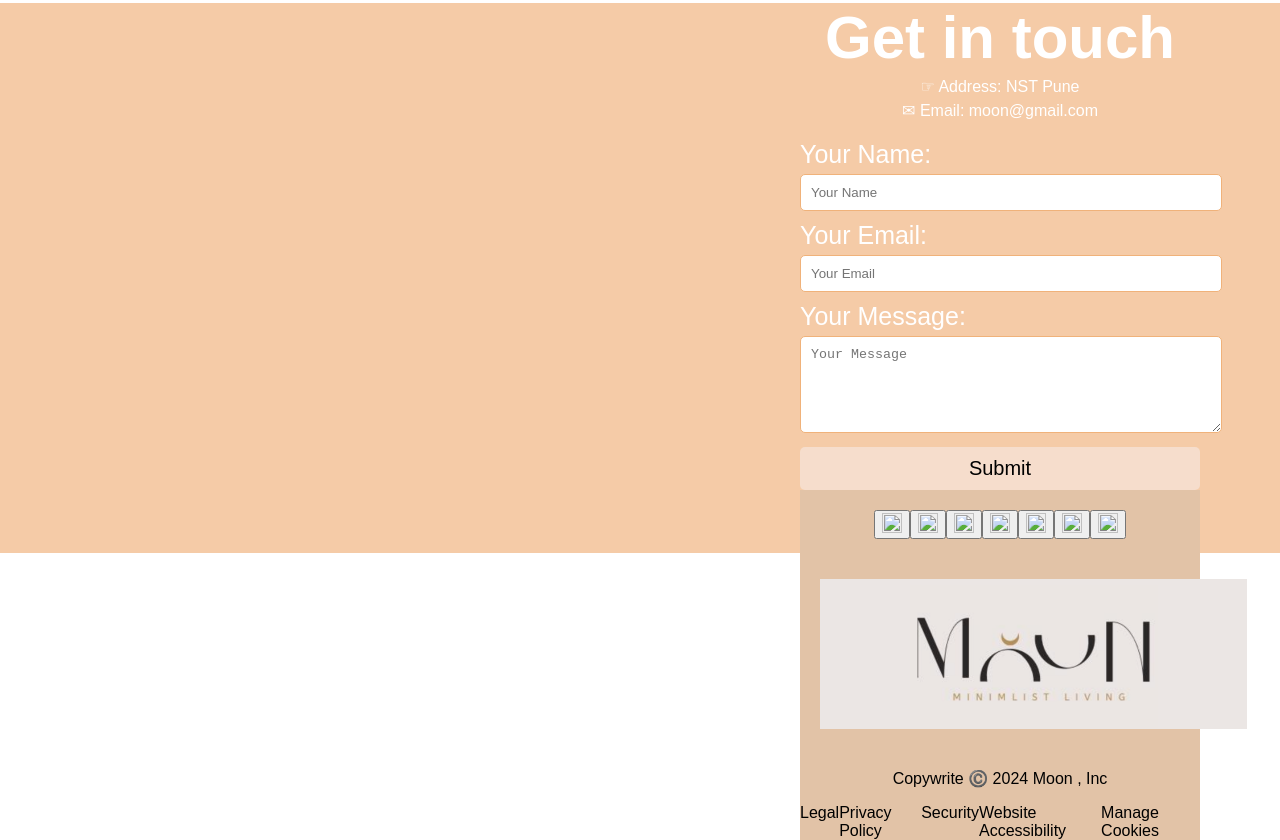
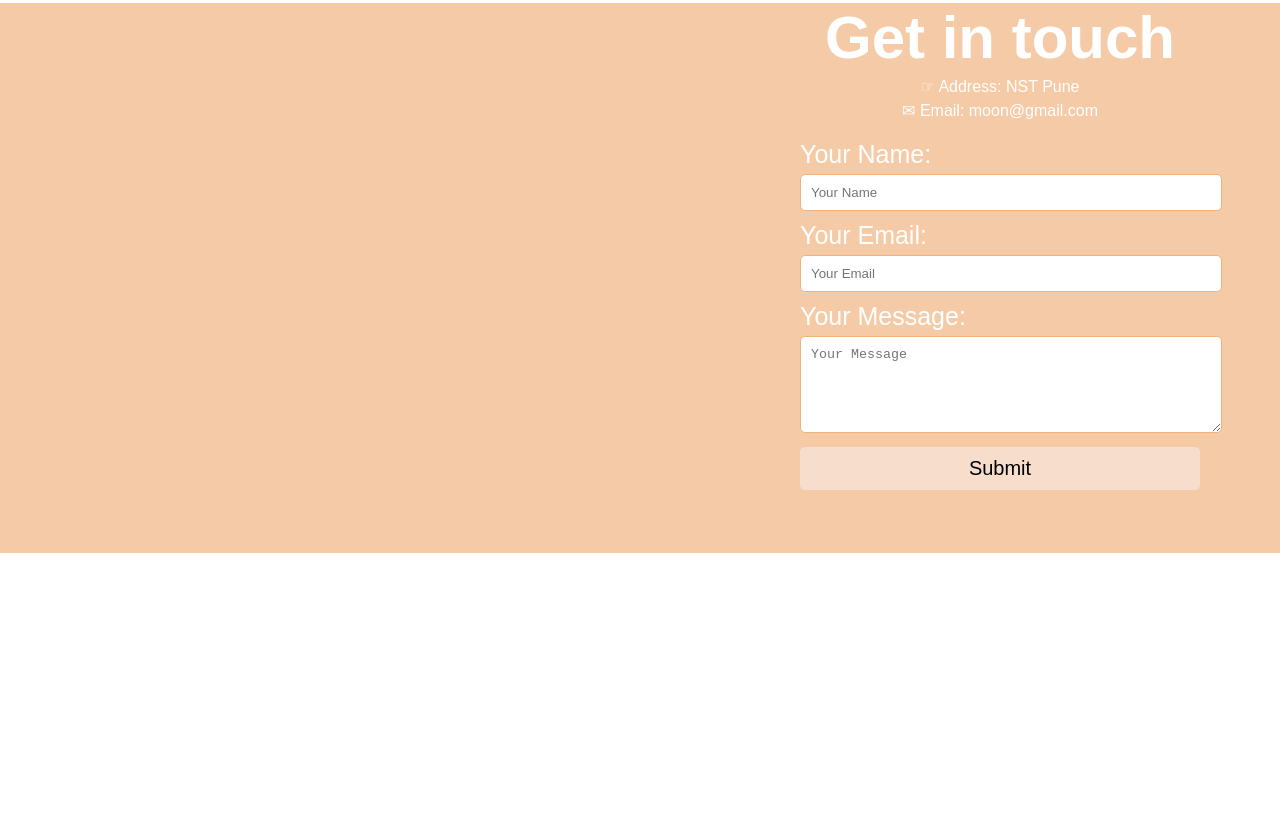
Before and after one commit to Ipshita29/minimalist-living, a plain HTML site: page index.html in a window 1280 px wide. Shown: the part 2671-3511 px from the top of the page. After the commit the page ends 3224 px from the top, so only its background shows below. Drawn offline with Linux system fonts and the light colour scheme.

Commit message:
removing footer from index.html

```diff
--- a/index.html
+++ b/index.html
@@ -31,33 +31,7 @@
         background-color: #d6a477;
     }
 
-    /*footer*/
-    .footer{
-    background-color:#e2c3a7;
-}
-.links{
-    padding: 20px;
-    display: flex;
-    justify-content: center;
 
-}
-.logo{
-    padding: 20px;
-    text-align: center;
-
-}
-.copywrite{
-    text-align: center;
-}
-.policy{
-    display: flex;
-    justify-content: space-around;
-
-}
-.policy a{
-    color: black;
-    text-decoration: none;
-}
 </style>
 </head>
 <body style="margin: 0; font-family: Arial, sans-serif;">
@@ -165,49 +139,7 @@
   <button type="submit"
           style="width: 100%; padding: 10px; background-color: #f6ddcc; color:black; border: none; border-radius: 5px; cursor: pointer;font-size: 20px;">Submit
   </button>
-  <footer class="footer">
-    <div class="links">
-        <button>
-            <img src="instafooter.png" width="20px" height="20px">
 
-        </button>
-        <button>
-            <img src="facebookfooter.png" width="20px" height="20px">
-        </button>
-        <button>
-            <img src="telegramfooter.png" width="20px" height="20px">
-        </button>
-        <button>
-            <img src="twitterfooter.png" width="20px" height="20px">
-        </button>
-        <button>
-            <img src="youtubefooter.png" width="20px" height="20px">
-        </button>
-        <button>
-            <img src="linkedin.png" width="20px" height="20px">
-        </button>
-        <button>
-            <img src="pinterest.png" width="20px" height="20px">
-        </button>
-    </div>
-    <div class="logo">
-        <img src="logo.png" style="height:150px" >
-    </div>
-    <div class="copywrite">
-        <p>
-        Copywrite ©️ 2024 Moon , Inc
-        </p>
-    </div>
-    <div class="policy">
-        <a href="">Legal</a>
-        <a href=""> Privacy Policy</a>
-        <a href=""> Security</a>
-        <a href="">Website Accessibility</a>
-        <a href="">Manage Cookies</a>
-
-    </div>
-
-</footer>
 </form>
 </div>
 </body>
```
